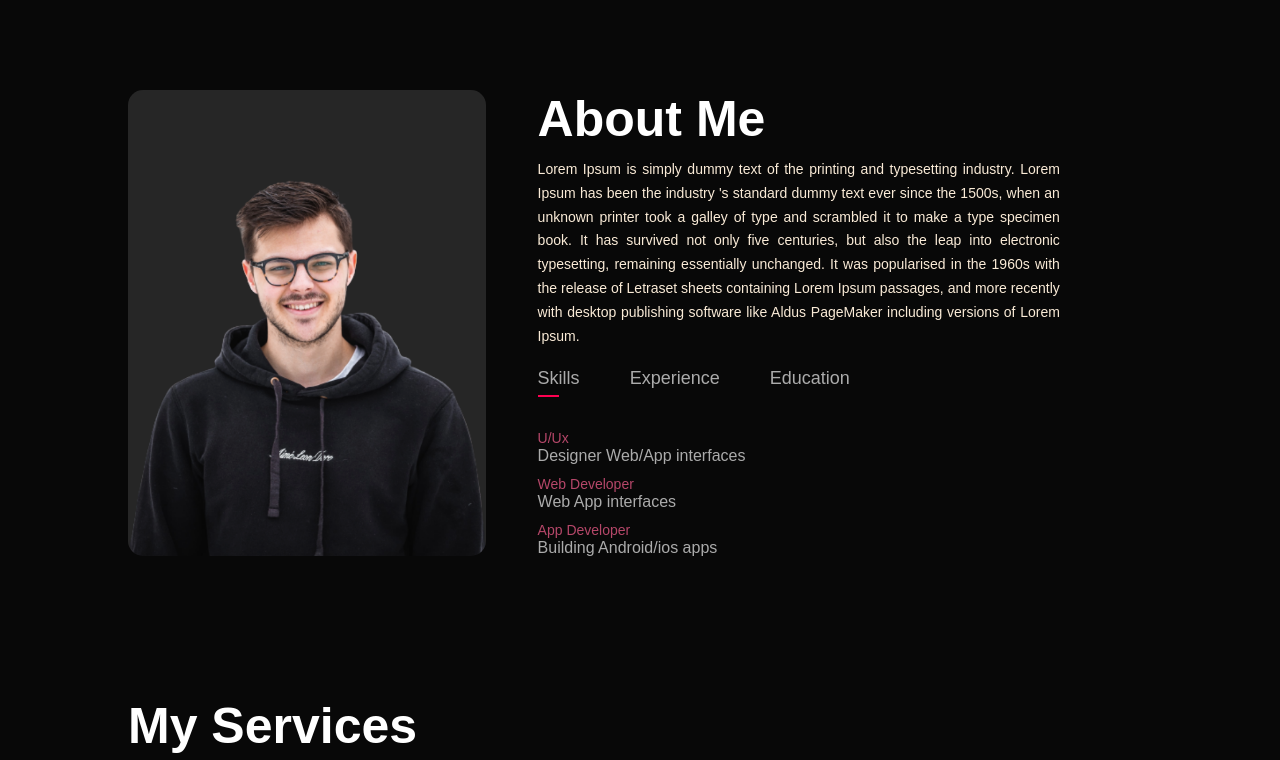
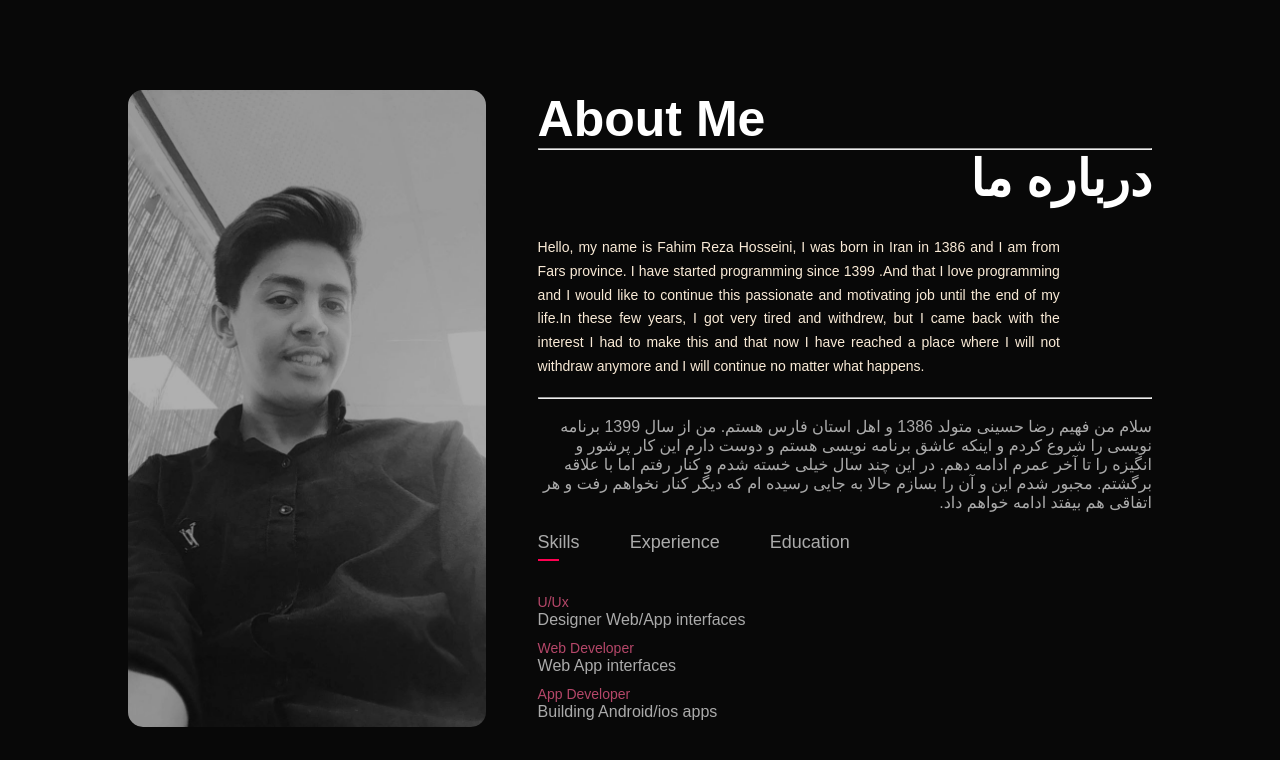
Before and after one commit to FahimReza3/My_Ghaleb, a plain HTML site: page index.html in a window 1280 px wide. Shown: the part 800-1560 px from the top of the page. Drawn offline with Linux system fonts and the light colour scheme; a small style sheet from the web is missing.

Commit message:
Last Changes Saved

```diff
--- a/File/css/style.css
+++ b/File/css/style.css
@@ -17,7 +17,7 @@ body{
 #Header{
     width: 100%;
     height: 100vh;
-    background-image: url("../img/Untitled-2.png");
+    background-image: url("../img/MyPhoto3.png");
     background-position: center;
     background-attachment: fixed;
     background-size: cover;
@@ -422,7 +422,7 @@ form btn2{
 
 @media only screen and (max-width: 600px) {
     #Header {
-        background-image: url("../img/phone-background.png");
+        background-image: url("../img/MyPhoto2.png");
     }
 
     .Header-Text {
--- a/index.html
+++ b/index.html
@@ -10,7 +10,7 @@
     <div id="Header">
         <div class="Container">
             <nav>
-                <img src="File/img/logo.png" alt="Logo">
+                <img src="File/img/logo3.png" alt="Logo">
                 <ul id="SideMenu">
                     <li><a href="#Home">Home</a></li>
                     <li><a href="#About">About</a></li>
@@ -36,16 +36,22 @@
         <div class="Container">
             <div class="row">
                 <div class="About-col-1">
-                    <img src="File/img/user.png" alt="About img">
+                    <img src="File/img/Selfi.jpg" alt="About img">
                 </div>
                 <div class="About-col-2">
                     <h1 class="sub-Title">About Me</h1>
-                    <p class="Bio">Lorem Ipsum is simply dummy text of the printing and typesetting industry. Lorem Ipsum has been the industry
-                        's standard dummy text ever since the 1500s, when an unknown printer took a galley of type and scrambled it to make
-                        a type specimen book. It has survived not only five centuries, but also the leap into electronic typesetting, remaining
-                        essentially unchanged. It was popularised in the 1960s with the release of Letraset sheets containing Lorem Ipsum passages,
-                         and more recently with desktop publishing software like Aldus PageMaker including versions of Lorem Ipsum.</p>
-
+                    <hr>
+                    <h1 class="sub-Title" style="direction: rtl;">درباره ما</h1>
+                    <br/>
+                    <p class="Bio">Hello, my name is Fahim Reza Hosseini, I was born in Iran in 1386 and I am from Fars province. I have started programming since 1399
+                        .And that I love programming and I would like to continue this passionate and motivating job until the end of my life.In these few years, I got very tired and withdrew,
+                         but I came back with the interest I had to make this and that now I have reached a place where I will not withdraw anymore and I will continue no matter what happens.</p>
+                        <br/>
+                         <hr>
+                    <br/>
+                    <p style="direction: rtl;">سلام من فهیم رضا حسینی متولد 1386 و اهل استان فارس هستم. من از سال 1399 برنامه نویسی را شروع کردم و اینکه عاشق برنامه نویسی هستم و دوست دارم این کار پرشور و انگیزه را تا آخر عمرم ادامه دهم.
+                        در این چند سال خیلی خسته شدم و کنار رفتم اما با علاقه برگشتم.
+                         مجبور شدم این و آن را بسازم حالا به جایی رسیده ام که دیگر کنار نخواهم رفت و هر اتفاقی هم بیفتد ادامه خواهم داد.</p>
                     <div class="Tab-Titles">
                         <p class="Tab-Links Active-Link" onclick="OpenTab('Skills')">Skills</p>
                         <p class="Tab-Links " onclick="OpenTab('Experience')">Experience</p>
@@ -157,7 +163,7 @@
                 <div class="Contact-Left">
                     <h1 class="sub-Title">Contact Me</h1>
                     <p><i class="fas fa-paper-plane"></i>FahimReza20200@gmail.com</p>
-                    <p><i class="fa-solid fa-square-phone"></i>09162182684</p>
+                    <p><i class="fa-solid fa-square-phone"></i>0912xxxxxxx</p>
                     <div class="Social-icons">
                         <a href="#"><i class="fab fa-facebook"></i></a>
                         <a href="#"><i class="fab fa-twitter-square"></i></a>
```
Also changed, not shown: File/img/MyPhoto2.png (added), File/img/MyPhoto3.png (added), File/img/Selfi.jpg (added), File/img/logo2.png (added), File/img/logo3.png (added).
